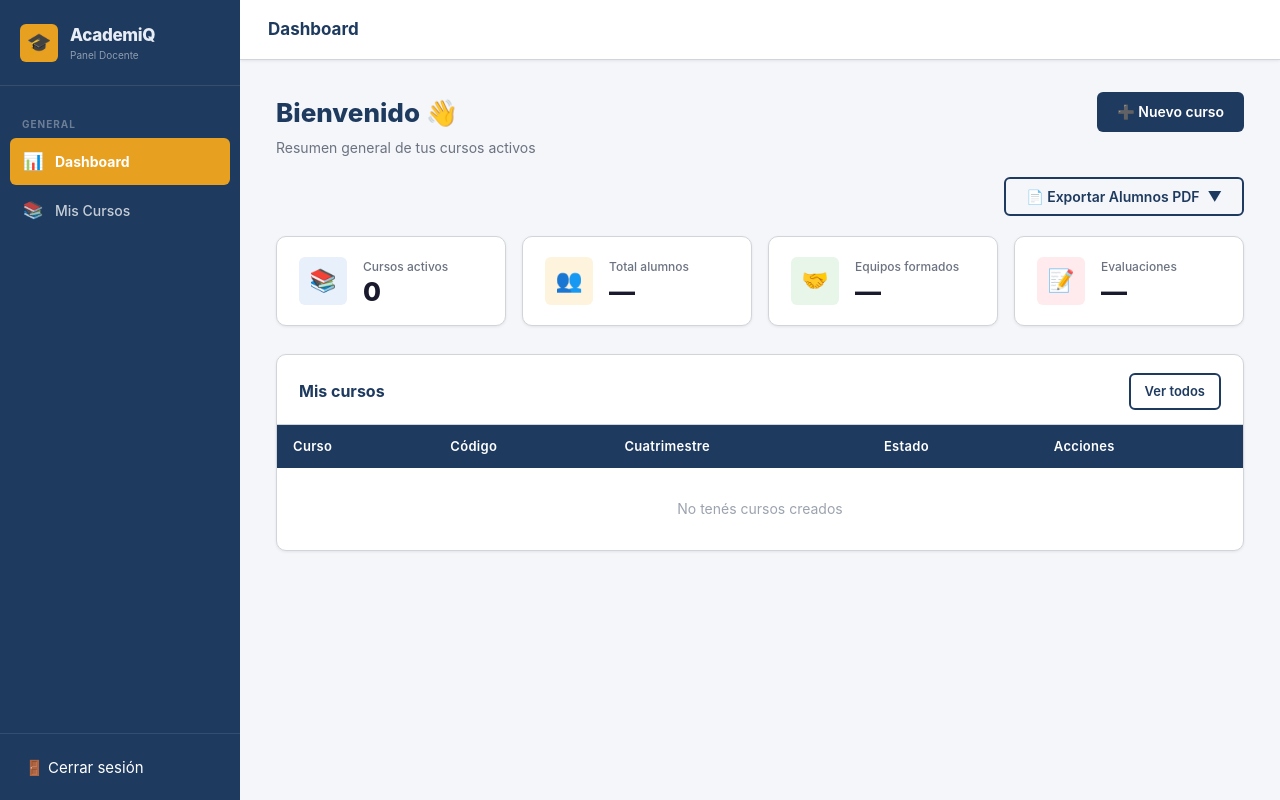
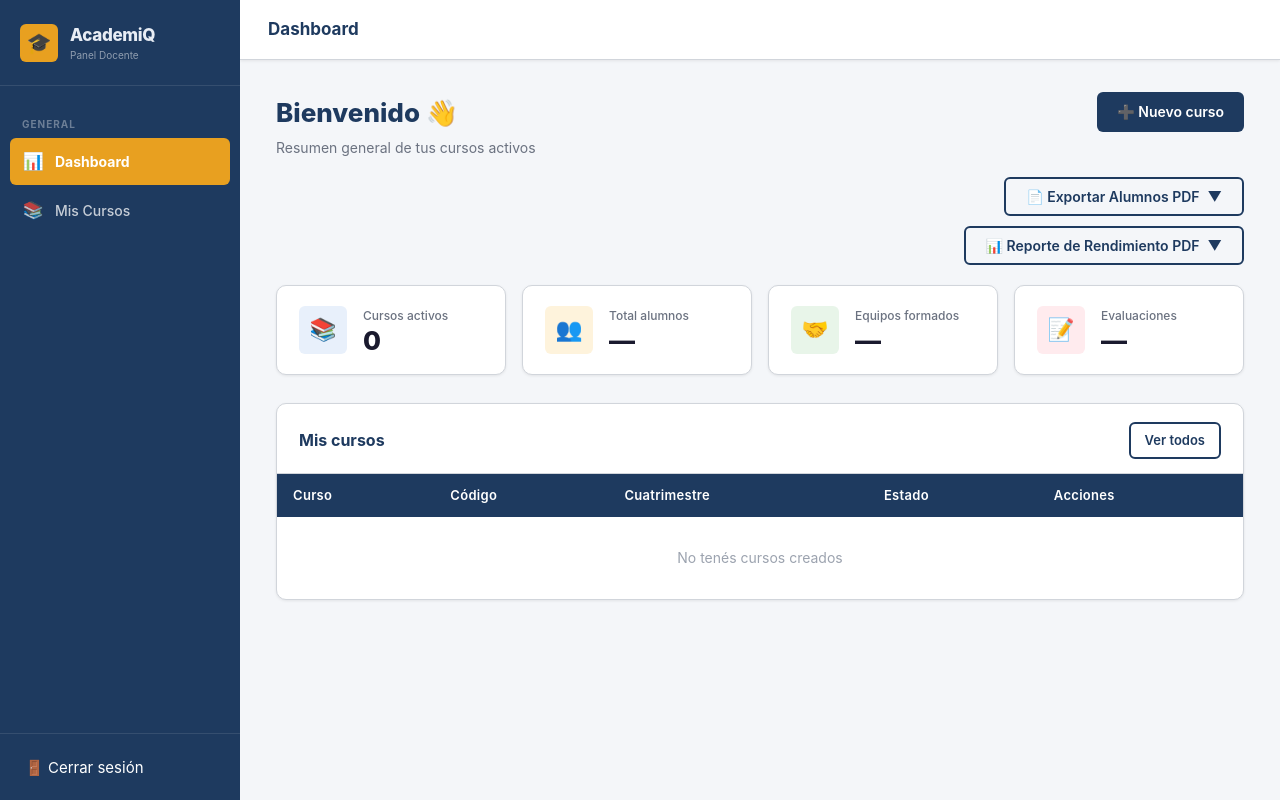
Before and after one commit to spereyra-spec2/Proyecto-Final-Integrador-IDS, a Flask app: template frontend/templates/profesor-dashboard.html in a window 1280 px wide. Run offline with Flask 3, Linux system fonts and the light colour scheme; the template is opened without the code that fills it, so the values that code supplies are empty.

Commit message:
Modifico el algoritmo de obtener promedio e implemento una integración en el front

```diff
--- a/frontend/static/js/profesor.js
+++ b/frontend/static/js/profesor.js
@@ -180,3 +180,19 @@ document.addEventListener('DOMContentLoaded', function() {
     });
   }
 });
+
+document.addEventListener('click', function(e) {
+    const item_reporte = e.target.closest('.descargar-reporte-directo');
+    if (item_reporte) {
+        e.preventDefault();
+        const id_curso = item_reporte.getAttribute('data-id');
+
+        if (id_curso) {
+            window.location.href = `/api/cursos/${id_curso}/reporte-estadisticas`;
+        }
+
+        document.querySelectorAll('.dropdown-menu-custom').forEach(menu => {
+            menu.classList.remove('show');
+        });
+    }
+});
--- a/frontend/templates/profesor-dashboard.html
+++ b/frontend/templates/profesor-dashboard.html
@@ -32,6 +32,31 @@
                    href="#"
                    data-id="{{ curso.idCurso }}"
                    data-nombre="{{ curso.nombre }}">
+                  📚 {{ curso.nombre }}
+                </a>
+              </li>
+            {% endfor %}
+          {% else %}
+            <li><span class="dropdown-item-custom" style="color: var(--color-text-muted);">No hay cursos activos</span></li>
+          {% endif %}
+        </ul>
+      </div>
+    </div>
+
+    <!-- Botón desplegable, reporte de rendimiento -->
+    <div style="display: flex; justify-content: flex-end; margin-bottom: 20px; margin-top: -10px;">
+      <div class="custom-dropdown" id="dropdown-reporte">
+        <button type="button" class="btn btn-outline dropdown-toggle-btn">
+          <span>📊 Reporte de Rendimiento PDF</span>
+          <span class="dropdown-arrow-icon">▼</span>
+        </button>
+        <ul class="dropdown-menu-custom" style="min-width: 240px;">
+          {% if cursos %}
+            {% for curso in cursos %}
+              <li>
+                <a class="dropdown-item-custom descargar-reporte-directo"
+                   href="#"
+                   data-id="{{ curso.idCurso }}">
                   📚 {{ curso.nombre }}
                 </a>
               </li>
```
Also changed, not shown: backend/src/routes/cursos.py (+10 -26 lines).
